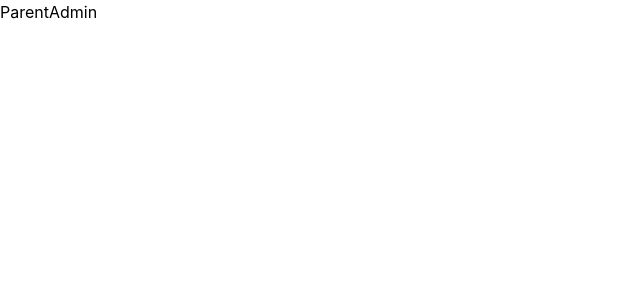
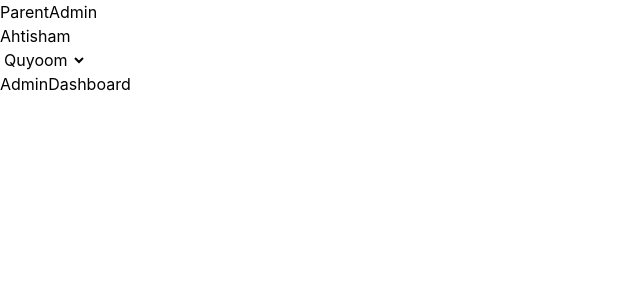
Before and after one commit to Ahtisham-1/fee-ease-react, a React (Vite) app: page / in a window 1280 px wide. Shown: the top 300 px of the page, without its empty margins (0-640 px from the left). Built offline with nearby package versions, Linux system fonts and the light colour scheme.

Commit message:
feat: interactive parent dropdown filters student list with useState

```diff
--- a/src/App.tsx
+++ b/src/App.tsx
@@ -1,13 +1,16 @@
+import Header from "./Components/Header";
+import AdminDashboard from "./Components/AdminDashboard";
+import ParentDashboard from "./Components/ParentDashboard";
+import { initialStudents, initialParents } from "./data";
+
 function App() {
-  return <Header />;
+  return (
+    <main>
+      <Header />
+      <ParentDashboard students={initialStudents} parents={initialParents} />
+      <AdminDashboard />
+    </main>
+  );
 }
 
-function Header() {
-  return (
-    <header>
-      <button>Parent</button>
-      <button>Admin</button>
-    </header>
-  );
-}
 export default App;
--- /dev/null
+++ b/src/Components/AdminDashboard.tsx
@@ -0,0 +1,4 @@
+function AdminDashboard() {
+  return <button>AdminDashboard</button>;
+}
+export default AdminDashboard;
--- /dev/null
+++ b/src/Components/Header.tsx
@@ -0,0 +1,9 @@
+function Header() {
+  return (
+    <header>
+      <button>Parent</button>
+      <button>Admin</button>
+    </header>
+  );
+}
+export default Header;
--- /dev/null
+++ b/src/Components/ParentDashboard.tsx
@@ -0,0 +1,35 @@
+import type { Student, Parent } from "../types";
+import { useState } from "react";
+
+type ParentDashboardProps = {
+  students: Student[];
+  parents: Parent[];
+};
+
+function ParentDashboard({ students, parents }: ParentDashboardProps) {
+  const [selectedParentId, setSelectedParentId] = useState("P1");
+  const filterStudent = students.filter(
+    (s) => s.connectingId === selectedParentId,
+  );
+  return (
+    <div>
+      <div></div>
+      <ul>
+        {filterStudent.map((s) => (
+          <li key={s.studentId}>{s.studentName}</li>
+        ))}
+      </ul>
+      <div>
+        <select onChange={(e) => setSelectedParentId(e.target.value)}>
+          {parents.map((p) => (
+            <option key={p.parentId} value={p.parentId}>
+              {p.parentName}
+            </option>
+          ))}
+        </select>
+      </div>
+    </div>
+  );
+}
+
+export default ParentDashboard;
```
